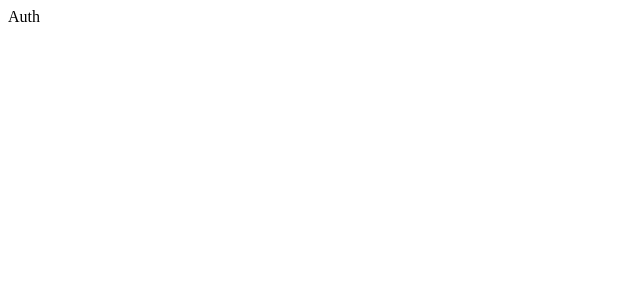
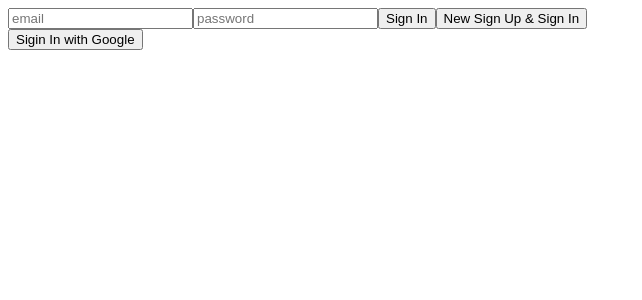
Before and after one commit to phsik3260/ttwitter, a React (Create React App) app: page / in a window 1280 px wide. Shown: the top 300 px of the page, without its empty margins (0-642 px from the left). Built offline with nearby package versions, Linux system fonts and the light colour scheme; no server answers.

Commit message:
absolute import / Create sign in

```diff
--- /dev/null
+++ b/jsconfig.json
@@ -0,0 +1,6 @@
+{
+  "compilerOptions": {
+    "baseUrl": "src"
+  },
+  "include": ["src"]
+}
--- a/src/components/App.js
+++ b/src/components/App.js
@@ -1,12 +1,24 @@
-import React, { useState } from "react";
-import Router from "./Router";
+import React, { useState, useEffect } from "react";
+import Router from "components/Router";
+import { fbApp, auth } from "fb";
+import { onAuthStateChanged } from "firebase/auth";
 
 export default function App() {
   const [isLoggedIn, setIsLoggedIn] = useState(false);
+  const [init, setInit] = useState(false);
+  useEffect(() => {
+    onAuthStateChanged(auth, (user) => {
+      if (user) {
+        // User is here
+        setIsLoggedIn(true);
+        // ...
+      } else {
+        // User is signed out
+        setIsLoggedIn(false);
+      }
+      setInit(true);
+    });
+  }, []);
 
-  return (
-    <>
-      <Router isLoggedIn={isLoggedIn} />
-    </>
-  );
+  return <>{init ? <Router isLoggedIn={isLoggedIn} /> : "Initializing..."}</>;
 }
--- a/src/components/Router.js
+++ b/src/components/Router.js
@@ -1,8 +1,8 @@
 import React from "react";
 import { HashRouter, Routes, Route } from "react-router-dom";
-import Auth from "../routes/Auth";
-import Home from "../routes/Home";
-import Profile from "../routes/Profile";
+import Auth from "routes/Auth";
+import Home from "routes/Home";
+import Profile from "routes/Profile";
 
 export default function Router({ isLoggedIn }) {
   return (
--- a/src/fb.js
+++ b/src/fb.js
@@ -1,4 +1,7 @@
 import { initializeApp } from "firebase/app";
+import { getAuth } from "firebase/auth";
+
+// initializeApp with Firebase
 
 const firebaseConfig = {
   apiKey: process.env.REACT_APP_API_KEY,
@@ -9,4 +12,8 @@ const firebaseConfig = {
   appId: process.env.REACT_APP_APP_ID,
 };
 
-export default initializeApp(firebaseConfig);
+export const fbApp = initializeApp(firebaseConfig);
+
+// Firebase Auth
+
+export const auth = getAuth();
--- a/src/index.js
+++ b/src/index.js
@@ -1,6 +1,6 @@
 import React from "react";
 import ReactDOM from "react-dom/client";
-import App from "./components/App";
+import App from "components/App";
 
 const root = ReactDOM.createRoot(document.getElementById("root"));
 root.render(
--- a/src/routes/Auth.js
+++ b/src/routes/Auth.js
@@ -1,5 +1,84 @@
-import React from "react";
+import React, { useState } from "react";
+import { auth } from "fb";
+import {
+  createUserWithEmailAndPassword,
+  signInWithEmailAndPassword,
+} from "firebase/auth";
 
 export default function Auth() {
-  return <div>Auth</div>;
+  const [email, setEmail] = useState("");
+  const [password, setPassword] = useState("");
+  const [error, setError] = useState("");
+  const onChange = ({ target: { name, value } }) => {
+    if (name === "email") {
+      setEmail(value);
+    } else if (name === "password") {
+      setPassword(value);
+    }
+  };
+  const onClickSignIn = (event) => {
+    event.preventDefault();
+    signInWithEmailAndPassword(auth, email, password)
+      .then((userCredential) => {
+        // Sign In
+        const user = userCredential.user;
+        console.log(user);
+      })
+      .catch((error) => {
+        // Error
+        const errorCode = error.code;
+        const errorMessage = error.message;
+        console.log(errorCode, errorMessage);
+        setError(errorMessage);
+      });
+  };
+  const onClickSignUpAndSignIn = (event) => {
+    event.preventDefault();
+    createUserWithEmailAndPassword(auth, email, password)
+      .then((userCredential) => {
+        // Sign Up & Sign In
+        const user = userCredential.user;
+        console.log(user);
+      })
+      .catch((error) => {
+        // Error
+        const errorCode = error.code;
+        const errorMessage = error.message;
+        console.log(errorCode, errorMessage);
+        setError(errorMessage);
+      });
+  };
+
+  return (
+    <div>
+      <form>
+        <input
+          name="email"
+          type="email"
+          placeholder="email"
+          required
+          value={email}
+          onChange={onChange}
+        />
+        <input
+          name="password"
+          type="password"
+          placeholder="password"
+          required
+          value={password}
+          onChange={onChange}
+        />
+        <input type="button" value="Sign In" onClick={onClickSignIn} />
+        <input
+          type="button"
+          value="New Sign Up & Sign In"
+          onClick={onClickSignUpAndSignIn}
+        />
+      </form>
+      <form>
+        <input type="submit" value="Sigin In with Google" />
+      </form>
+      {error ? <div>{error}</div> : null}
+    </div>
+  );
 }
```
